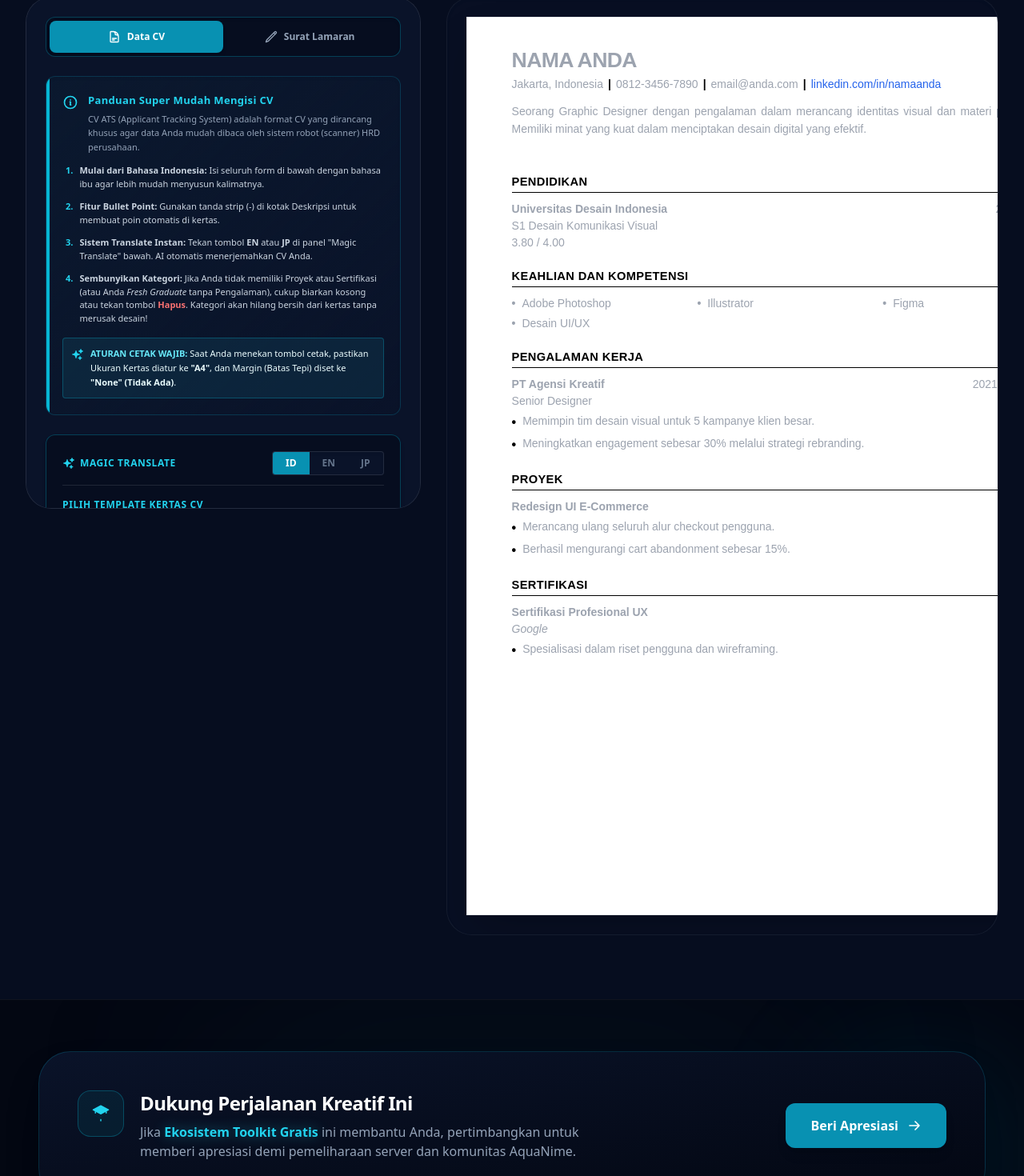
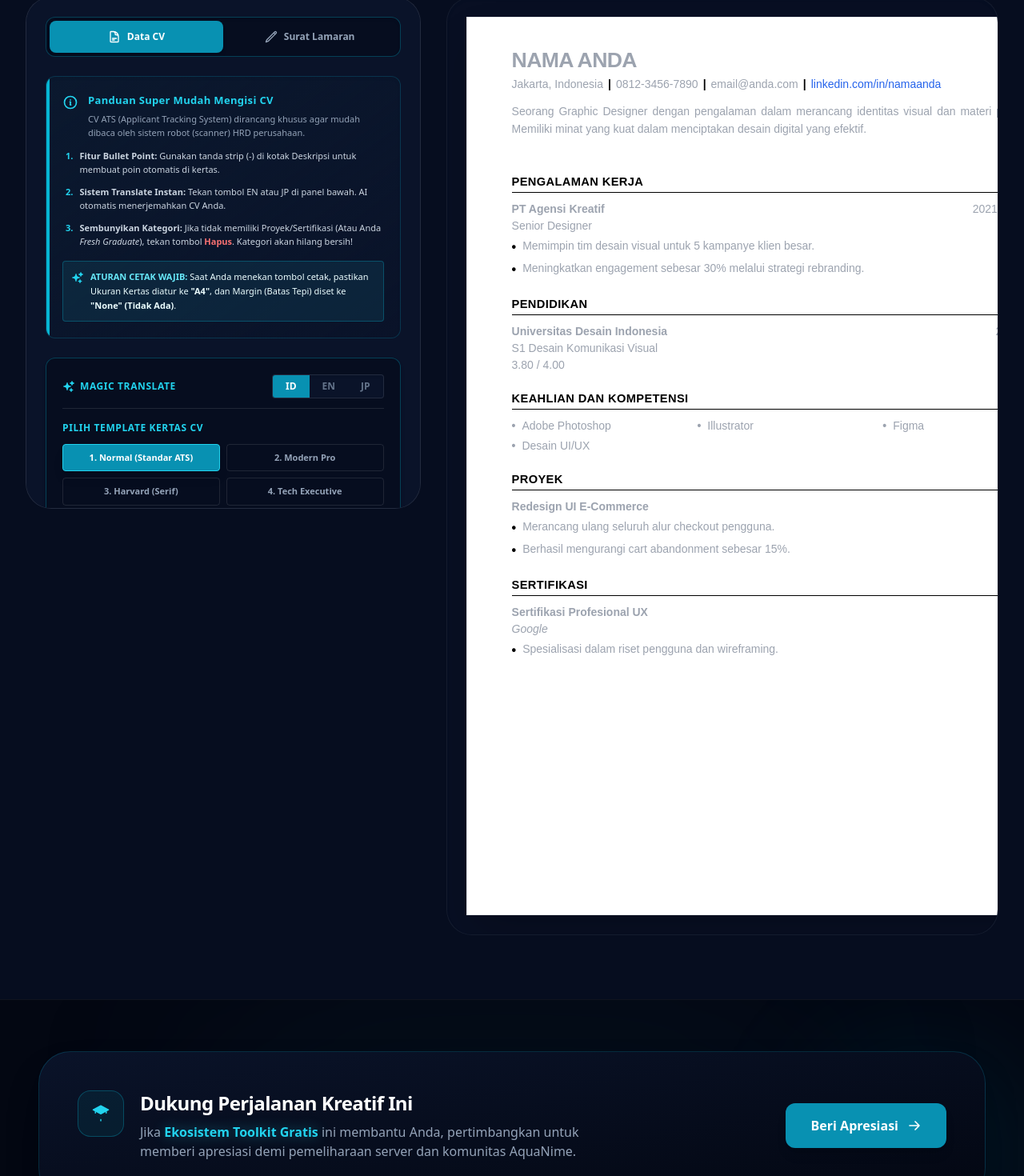
Before and after one commit to Rafli161102/CV-MRR, a Next.js app: page /cv-maker in a window 1280 px wide. Shown: the part 326-1796 px from the top of the page at 80% size. Built offline with nearby package versions, Linux system fonts and the light colour scheme.

Commit message:
Update page.jsx

```diff
--- a/src/app/cv-maker/page.jsx
+++ b/src/app/cv-maker/page.jsx
@@ -47,6 +47,9 @@ export default function CVMaker() {
   const [isTranslating, setIsTranslating] = useState(false);
   const [docMode, setDocMode] = useState('cv');
 
+  // STATE BARU: FRESH GRADUATE VS EXPERIENCED
+  const [careerLevel, setCareerLevel] = useState('experienced');
+
   const getTodayDate = () => {
     const today = new Date();
     return today.toISOString().split('T')[0];
@@ -67,14 +70,14 @@ export default function CVMaker() {
   // =========================================================================
   const t = {
     id: {
-      personal: "Informasi Dasar", exp: "PENGALAMAN KERJA", edu: "PENDIDIKAN", proj: "PROYEK", cert: "SERTIFIKASI", summary: "PROFIL SINGKAT", skills: "KEAHLIAN DAN KOMPETENSI", links: "TAUTAN PROFIL",
+      personal: "Informasi Dasar", exp: "PENGALAMAN KERJA", edu: "PENDIDIKAN", proj: "PROYEK", cert: "SERTIFIKASI", summary: "PROFIL SINGKAT", skills: "KEAHLIAN DAN KOMPETENSI", links: "TAUTAN PROFIL DIGITAL",
       add: "+ Tambah", del: "Hapus", print: "Cetak / Simpan PDF",
       cvMode: "Data CV", clMode: "Surat Lamaran", clTarget: "Perusahaan Tujuan", clHr: "Nama HRD / Penerima", clDate: "Pilih Tanggal", clBody: "Isi Surat Lamaran", clAuto: "Auto-Generate Isi Surat",
       placeholders: {
         name: "Nama Lengkap", role: "Posisi Dilamar", loc: "Kota, Provinsi", phone: "Nomor Telepon", email: "Alamat Email",
-        linkPlatform: "Label (Cth: LinkedIn/Portofolio)", linkUrl: "URL (linkedin.com/in/nama)",
+        linkPlatform: "Label (Cth: LinkedIn/GitHub)", linkUrl: "URL (Cth: linkedin.com/in/nama)",
         summary: "Tuliskan ringkasan profil Anda secara profesional...",
-        skills: "Keahlian 1, Keahlian 2, Keahlian 3 (Pisahkan koma)",
+        skills: "Keahlian 1, Keahlian 2, Keahlian 3 (Pisahkan dengan koma)",
         expRole: "Nama Jabatan", expComp: "Nama Perusahaan", expDate: "Bulan Tahun - Bulan Tahun",
         eduInst: "Nama Kampus / Sekolah", eduMaj: "Jurusan / Gelar", eduDate: "Bulan Tahun Lulus",
         projName: "Nama Proyek", projDate: "Bulan Tahun", certName: "Nama Sertifikasi", certDate: "Bulan Tahun",
@@ -82,12 +85,12 @@ export default function CVMaker() {
       }
     },
     en: {
-      personal: "Basic Information", exp: "EXPERIENCE", edu: "EDUCATION", proj: "PROJECTS", cert: "CERTIFICATION", summary: "PROFESSIONAL SUMMARY", skills: "SKILLS AND COMPETENCIES", links: "PROFILE LINKS",
+      personal: "Basic Information", exp: "EXPERIENCE", edu: "EDUCATION", proj: "PROJECTS", cert: "CERTIFICATION", summary: "PROFESSIONAL SUMMARY", skills: "SKILLS AND COMPETENCIES", links: "DIGITAL PROFILES",
       add: "+ Add New", del: "Remove", print: "Print / Save as PDF",
       cvMode: "CV Data", clMode: "Cover Letter", clTarget: "Target Company", clHr: "Hiring Manager", clDate: "Select Date", clBody: "Cover Letter Body", clAuto: "Auto-Generate Content",
       placeholders: {
         name: "Full Name", role: "Targeted Role", loc: "City, Country", phone: "Phone Number", email: "Email Address",
-        linkPlatform: "Label (e.g., LinkedIn/GitHub)", linkUrl: "URL (github.com/username)",
+        linkPlatform: "Label (e.g., LinkedIn/Behance)", linkUrl: "URL (github.com/username)",
         summary: "Write your professional summary here...", skills: "Core Skills (e.g. HTML, CSS, Figma)",
         expRole: "Job Title", expComp: "Company Name", expDate: "Month Year - Month Year",
         eduInst: "University Name", eduMaj: "Major / Degree", eduDate: "Graduation Date",
@@ -101,7 +104,7 @@ export default function CVMaker() {
       cvMode: "履歴書 (CV)", clMode: "送付状 (Cover Letter)", clTarget: "応募先企業名", clHr: "採用担当者名", clDate: "日付を選択", clBody: "本文", clAuto: "AI 自動生成",
       placeholders: {
         name: "氏名", role: "希望職種", loc: "住所", phone: "電話番号", email: "メールアドレス",
-        linkPlatform: "ラベル (例: ポートフォリオ)", linkUrl: "URL",
+        linkPlatform: "ラベル (例: リンクドイン)", linkUrl: "URL",
         summary: "自己PRを入力してください...", skills: "スキル (HTML, CSS...)",
         expRole: "役職", expComp: "会社名", expDate: "YYYY/MM",
         eduInst: "学校名", eduMaj: "学部・学科", eduDate: "YYYY/MM",
@@ -119,7 +122,6 @@ export default function CVMaker() {
     birthdate: "", age: "", gender: "男", nationality: "", visa: "", commuteTime: "", commuteMinute: "", dependents: "", spouse: "", spouseSupport: ""
   });
 
-  // Perubahan: Mengganti linkedin tunggal menjadi array profil
   const [profiles, setProfiles] = useState([{ id: 1, platform: "", url: "" }]);
   const [experiences, setExperiences] = useState([{ id: 1, role: "", company: "", period: "", description: "" }]);
   const [educations, setEducations] = useState([{ id: 1, institution: "", major: "", period: "", gpa: "" }]);
@@ -165,10 +167,17 @@ export default function CVMaker() {
         const data = await res.json(); return data[0].map(item => item[0]).join('');
       } catch (err) { return text; }
     };
+
+    // Translate Basics
     const tRole = await translateText(basics.role); const tSummary = await translateText(basics.summary); const tSkills = await translateText(basics.skills); const tLocation = await translateText(basics.location); const tNationality = await translateText(basics.nationality); const tVisa = await translateText(basics.visa);
     setBasics(prev => ({ ...prev, role: tRole, summary: tSummary, skills: tSkills, location: tLocation, nationality: tNationality, visa: tVisa }));
+
+    // Translate Cover Letter
     const tClHr = await translateText(clData.hr); const tClBody = await translateText(clData.body); const tClLoc = await translateText(clData.senderLocation); const tClTargetRole = await translateText(clData.targetRole); const tClRelSkills = await translateText(clData.relevantSkills);
     setClData(prev => ({ ...prev, hr: tClHr, body: tClBody, senderLocation: tClLoc, targetRole: tClTargetRole, relevantSkills: tClRelSkills }));
+
+    // Translate Arrays
+    const translatedProfiles = await Promise.all(profiles.map(async (prof) => ({ ...prof, platform: await translateText(prof.platform) }))); setProfiles(translatedProfiles);
     const translatedEdu = await Promise.all(educations.map(async (edu) => ({ ...edu, institution: await translateText(edu.institution), major: await translateText(edu.major) }))); setEducations(translatedEdu);
     const translatedExp = await Promise.all(experiences.map(async (exp) => ({ ...exp, company: await translateText(exp.company), role: await translateText(exp.role), description: await translateText(exp.description) }))); setExperiences(translatedExp);
     const translatedProj = await Promise.all(projects.map(async (proj) => ({ ...proj, name: await translateText(proj.name), description: await translateText(proj.description) }))); setProjects(translatedProj);
@@ -258,60 +267,20 @@ export default function CVMaker() {
       {/* ======================================================================= */}
       <style dangerouslySetInnerHTML={{__html: `
         @media print {
-          /* 1. Reset Ukuran Kertas & Body Default */
           @page { size: A4; margin: 10mm; }
           html, body {
-            background: white !important;
-            color: black !important;
-            margin: 0 !important;
-            padding: 0 !important;
-            height: auto !important;
-            overflow: visible !important;
+            background: white !important; color: black !important; margin: 0 !important; padding: 0 !important; height: auto !important; overflow: visible !important;
           }
-
-          /* 2. Sembunyikan elemen Navigasi & Footer Global (MRR Navbar, dll) */
-          header, nav, footer, aside, iframe, .show-in-pwa, .mrr-navbar, .mrr-footer, button, a {
-            display: none !important;
+          header, nav, footer, aside, iframe, .show-in-pwa, .mrr-navbar, .mrr-footer, button, a { display: none !important; }
+          .no-print { display: none !important; }
+          .min-h-screen, .max-w-\\[1400px\\], .xl\\:flex-row, .xl\\:w-7\\/12, #preview-container, .w-fit {
+            display: block !important; width: 100% !important; max-width: 100% !important; margin: 0 !important; padding: 0 !important; position: static !important; background: transparent !important; border: none !important; box-shadow: none !important; transform: none !important; overflow: visible !important;
           }
-
-          /* 3. Sembunyikan form kontrol pembuat CV */
-          .no-print { display: none !important; }
-
-          /* 4. Lepaskan kertas dari jeratan Layout Flexbox bawaan agar bisa multi-halaman */
-          .min-h-screen, .max-w-\\[1400px\\], .xl\\:flex-row, .xl\\:w-7\\/12, #preview-container, .w-fit {
-            display: block !important;
-            width: 100% !important;
-            max-width: 100% !important;
-            margin: 0 !important;
-            padding: 0 !important;
-            position: static !important;
-            background: transparent !important;
-            border: none !important;
-            box-shadow: none !important;
-            transform: none !important;
-            overflow: visible !important;
+          #cv-preview {
+            display: block !important; width: 100% !important; max-width: 100% !important; min-width: 100% !important; margin: 0 !important; padding: 0 !important; box-shadow: none !important; border: none !important; page-break-after: auto;
           }
-
-          /* 5. Format Khusus Kanvas Kertas CV */
-          #cv-preview {
-            display: block !important;
-            width: 100% !important;
-            max-width: 100% !important;
-            min-width: 100% !important;
-            margin: 0 !important;
-            padding: 0 !important;
-            box-shadow: none !important;
-            border: none !important;
-            page-break-after: auto;
-          }
-
-          /* 6. Cegah elemen teks terpotong di tengah-tengah pergantian halaman */
-          .break-inside-avoid, h2, h3, tr {
-            break-inside: avoid !important;
-            page-break-inside: avoid !important;
-          }
+          .break-inside-avoid, h2, h3, tr { break-inside: avoid !important; page-break-inside: avoid !important; }
         }
-
         input[type="date"]::-webkit-calendar-picker-indicator { filter: invert(1); cursor: pointer; opacity: 0.7; }
         input[type="date"]::-webkit-calendar-picker-indicator:hover { opacity: 1; }
       `}} />
@@ -352,7 +321,7 @@ export default function CVMaker() {
                   </h3>
                   <p className="text-slate-400 text-[11px] leading-relaxed">
                     {docMode === 'cv'
-                      ? 'CV ATS (Applicant Tracking System) adalah format CV yang dirancang khusus agar data Anda mudah dibaca oleh sistem robot (scanner) HRD perusahaan.'
+                      ? 'CV ATS (Applicant Tracking System) dirancang khusus agar mudah dibaca oleh sistem robot (scanner) HRD perusahaan.'
                       : 'Cover Letter (Surat Lamaran) adalah dokumen pengantar mandiri. Anda tidak perlu repot mengisi tab CV untuk bisa membuat surat lamaran di sini.'}
                   </p>
                 </div>
@@ -363,33 +332,21 @@ export default function CVMaker() {
                   <>
                     <li className="flex gap-2">
                       <span className="text-cyan-400 font-bold">1.</span>
-                      <span><b>Mulai dari Bahasa Indonesia:</b> Isi seluruh form di bawah dengan bahasa ibu agar lebih mudah menyusun kalimatnya.</span>
+                      <span><b>Fitur Bullet Point:</b> Gunakan tanda strip (-) di kotak Deskripsi untuk membuat poin otomatis di kertas.</span>
                     </li>
                     <li className="flex gap-2">
                       <span className="text-cyan-400 font-bold">2.</span>
-                      <span><b>Fitur Bullet Point:</b> Gunakan tanda strip (-) di kotak Deskripsi untuk membuat poin otomatis di kertas.</span>
+                      <span><b>Sistem Translate Instan:</b> Tekan tombol EN atau JP di panel bawah. AI otomatis menerjemahkan CV Anda.</span>
                     </li>
                     <li className="flex gap-2">
                       <span className="text-cyan-400 font-bold">3.</span>
-                      <span><b>Sistem Translate Instan:</b> Tekan tombol <b>EN</b> atau <b>JP</b> di panel "Magic Translate" bawah. AI otomatis menerjemahkan CV Anda.</span>
-                    </li>
-                    <li className="flex gap-2">
-                      <span className="text-cyan-400 font-bold">4.</span>
-                      <span><b>Sembunyikan Kategori:</b> Jika Anda tidak memiliki Proyek atau Sertifikasi (atau Anda <i>Fresh Graduate</i> tanpa Pengalaman), cukup biarkan kosong atau tekan tombol <span className="text-red-400 font-bold">Hapus</span>. Kategori akan hilang bersih dari kertas tanpa merusak desain!</span>
+                      <span><b>Sembunyikan Kategori:</b> Jika tidak memiliki Proyek/Sertifikasi (Atau Anda <i>Fresh Graduate</i>), tekan tombol <span className="text-red-400 font-bold">Hapus</span>. Kategori akan hilang bersih!</span>
                     </li>
                   </>
                 ) : (
                   <>
                     <li className="flex gap-2">
                       <span className="text-cyan-400 font-bold">1.</span>
-                      <span><b>Langkah Pertama:</b> Isi kotak Data Pengirim. Kertas di sebelah kanan otomatis menyusunnya rata kiri layaknya surat resmi internasional.</span>
-                    </li>
-                    <li className="flex gap-2">
-                      <span className="text-cyan-400 font-bold">2.</span>
-                      <span><b>Tentukan Tanggal:</b> Klik <i>Ikon Kalender</i>. Sistem otomatis memformat penulisan tanggal sesuai bahasa.</span>
-                    </li>
-                    <li className="flex gap-2">
-                      <span className="text-cyan-400 font-bold">3.</span>
                       <span><b>Senjata AI Auto-Generate:</b> Ketik spesifik posisi incaran dan keahlian andalan Anda. Lalu klik tombol biru <b>"Auto-Generate"</b>.</span>
                     </li>
                   </>
@@ -415,8 +372,9 @@ export default function CVMaker() {
                   <button onClick={() => { handleMagicTranslate('jp'); setTemplate('jp-umum'); }} disabled={isTranslating} className={`px-4 py-1.5 text-xs font-bold transition-colors ${lang === 'jp' ? 'bg-cyan-600 text-white' : 'text-slate-500 hover:bg-white/5 hover:text-white'}`}>JP</button>
                 </div>
               </div>
+
               <h2 className="text-xs font-bold text-cyan-400 uppercase tracking-wider mb-3">Pilih Template {docMode === 'cv' ? 'Kertas CV' : 'Font Surat'}</h2>
-              <div className="grid grid-cols-2 gap-2">
+              <div className="grid grid-cols-2 gap-2 mb-4">
                 <button onClick={() => {setTemplate('normal'); if(lang==='jp') setLang('id');}} className={`py-2 px-2 text-[11px] font-bold rounded border transition-all ${template === 'normal' ? 'bg-cyan-600 border-cyan-400 text-white shadow-lg' : 'border-white/10 text-slate-400 hover:bg-white/5 hover:border-cyan-500/30'}`}>1. Normal (Standar ATS)</button>
                 <button onClick={() => {setTemplate('modern'); if(lang==='jp') setLang('id');}} className={`py-2 px-2 text-[11px] font-bold rounded border transition-all ${template === 'modern' ? 'bg-cyan-600 border-cyan-400 text-white shadow-lg' : 'border-white/10 text-slate-400 hover:bg-white/5 hover:border-cyan-500/30'}`}>2. Modern Pro</button>
                 <button onClick={() => {setTemplate('harvard'); if(lang==='jp') setLang('id');}} className={`py-2 px-2 text-[11px] font-bold rounded border transition-all ${template === 'harvard' ? 'bg-cyan-600 border-cyan-400 text-white shadow-lg' : 'border-white/10 text-slate-400 hover:bg-white/5 hover:border-cyan-500/30'}`}>3. Harvard (Serif)</button>
@@ -424,6 +382,20 @@ export default function CVMaker() {
                 <button onClick={() => {setTemplate('jp-umum'); setLang('jp');}} className={`py-2 px-2 text-[11px] font-bold rounded border transition-all ${template === 'jp-umum' ? 'bg-red-600/90 border-red-400 text-white shadow-lg' : 'border-white/10 text-slate-400 hover:bg-white/5 hover:border-red-500/30'}`}>5a. JP Rirekisho (Umum)</button>
                 <button onClick={() => {setTemplate('jp-asing'); setLang('jp');}} className={`py-2 px-2 text-[11px] font-bold rounded border transition-all ${template === 'jp-asing' ? 'bg-red-600/90 border-red-400 text-white shadow-lg' : 'border-white/10 text-slate-400 hover:bg-white/5 hover:border-red-500/30'}`}>5b. JP Tokutei (Asing)</button>
               </div>
+
+              {/* FITUR BARU: LEVEL KARIR (Fresh Grad vs Experienced) */}
+              {!isJapanese && docMode === 'cv' && (
+                <>
+                  <h2 className="text-xs font-bold text-cyan-400 uppercase tracking-wider mb-2 mt-4 border-t border-white/10 pt-4">Tipe Pelamar (Urutan Kertas)</h2>
+                  <div className="flex bg-[#0A1329] rounded border border-white/10 overflow-hidden shadow-inner">
+                    <button onClick={() => setCareerLevel('fresh')} className={`flex-1 px-4 py-2.5 text-[11px] font-bold transition-colors ${careerLevel === 'fresh' ? 'bg-cyan-600 text-white' : 'text-slate-500 hover:bg-white/5 hover:text-white'}`}>Fresh Graduate</button>
+                    <button onClick={() => setCareerLevel('experienced')} className={`flex-1 px-4 py-2.5 text-[11px] font-bold transition-colors ${careerLevel === 'experienced' ? 'bg-cyan-600 text-white' : 'text-slate-500 hover:bg-white/5 hover:text-white'}`}>Berpengalaman</button>
+                  </div>
+                  <p className="text-[10px] text-slate-500 mt-2 italic">
+                    {careerLevel === 'fresh' ? '*Pendidikan akan diletakkan di atas Pengalaman.' : '*Pengalaman Kerja akan diletakkan paling atas.'}
+                  </p>
+                </>
+              )}
             </div>
 
             {isTranslating && (
@@ -876,11 +848,12 @@ export default function CVMaker() {
                               {contactItems.map((item, i) => (
                                 <span key={i} className="whitespace-nowrap">
                                   {item.val ? <span className="text-black">{item.val}</span> : <span className="text-gray-400">{item.ph}</span>}
-                                  {i < contactItems.length - 1 && <span className="mx-1.5 text-black font-bold">{separator}</span>}
+                                  {/* Jika ini item kontak terakhir, cek apakah ada profil dinamis. Jika ada, beri pemisah. Jika tidak ada profil, pemisah dihilangkan. */}
+                                  {(i < contactItems.length - 1 || (i === contactItems.length - 1 && activeProfiles.length > 0)) && <span className="mx-1.5 text-black font-bold">{separator}</span>}
                                 </span>
                               ))}
-                              {/* RENDER LINK DINAMIS */}
-                              {activeProfiles.length > 0 && <span className="mx-1.5 text-black font-bold">{separator}</span>}
+
+                              {/* RENDER LINK PROFIL DINAMIS */}
                               {activeProfiles.map((prof, i) => (
                                  <span key={`prof-${i}`} className="whitespace-nowrap">
                                     {prof.url ? (
@@ -969,10 +942,18 @@ export default function CVMaker() {
 
                           const R_Crt = () => activeCerts.length > 0 ? <div className="mb-3"><SecTitle t={t.cert} />{activeCerts.map((c, i) => <div key={i} className="mb-3.5 break-inside-avoid"><div className="flex justify-between"><h3 className={`text-[10.5pt] font-bold ${c.isPlaceholder ? 'text-gray-400' : 'text-black'}`}>{c.name}</h3><span className={`text-[10.5pt] whitespace-nowrap ${c.isPlaceholder ? 'text-gray-400' : 'text-black'}`}>{c.period}</span></div><div className={`text-[10.5pt] italic mb-1 ${c.isPlaceholder ? 'text-gray-400' : 'text-black'}`}>{c.issuer}</div><div className={`${template === 'normal' ? 'ml-0' : 'pl-3'}`}>{formatDesc(c.description, template === 'normal', c.isPlaceholder)}</div></div>)}</div> : null;
 
-                          // SUSUNAN MODE FRESH GRADUATE (Pendidikan diutamakan)
-                          if (template === 'normal') return <><R_Edu/><R_Skl/><R_Exp/><R_Prj/><R_Crt/></>;
-                          if (template === 'modern') return <><R_Exp/><R_Edu/><R_Skl/><R_Prj/><R_Crt/></>;
-                          return <><R_Edu/><R_Exp/><R_Prj/><R_Crt/><R_Skl/></>;
+                          // MESIN SUSUNAN (ORDER) OTOMATIS: FRESH GRAD VS EXPERIENCED
+                          const RenderCVOrder = () => {
+                             if (careerLevel === 'fresh') {
+                               // Fresh Grad: Pendidikan paling atas
+                               return <><R_Edu/><R_Exp/><R_Prj/><R_Skl/><R_Crt/></>;
+                             } else {
+                               // Berpengalaman: Pengalaman paling atas
+                               return <><R_Exp/><R_Edu/><R_Skl/><R_Prj/><R_Crt/></>;
+                             }
+                          };
+
+                          return <RenderCVOrder />;
                         })()}
                       </>
                     )}
```
